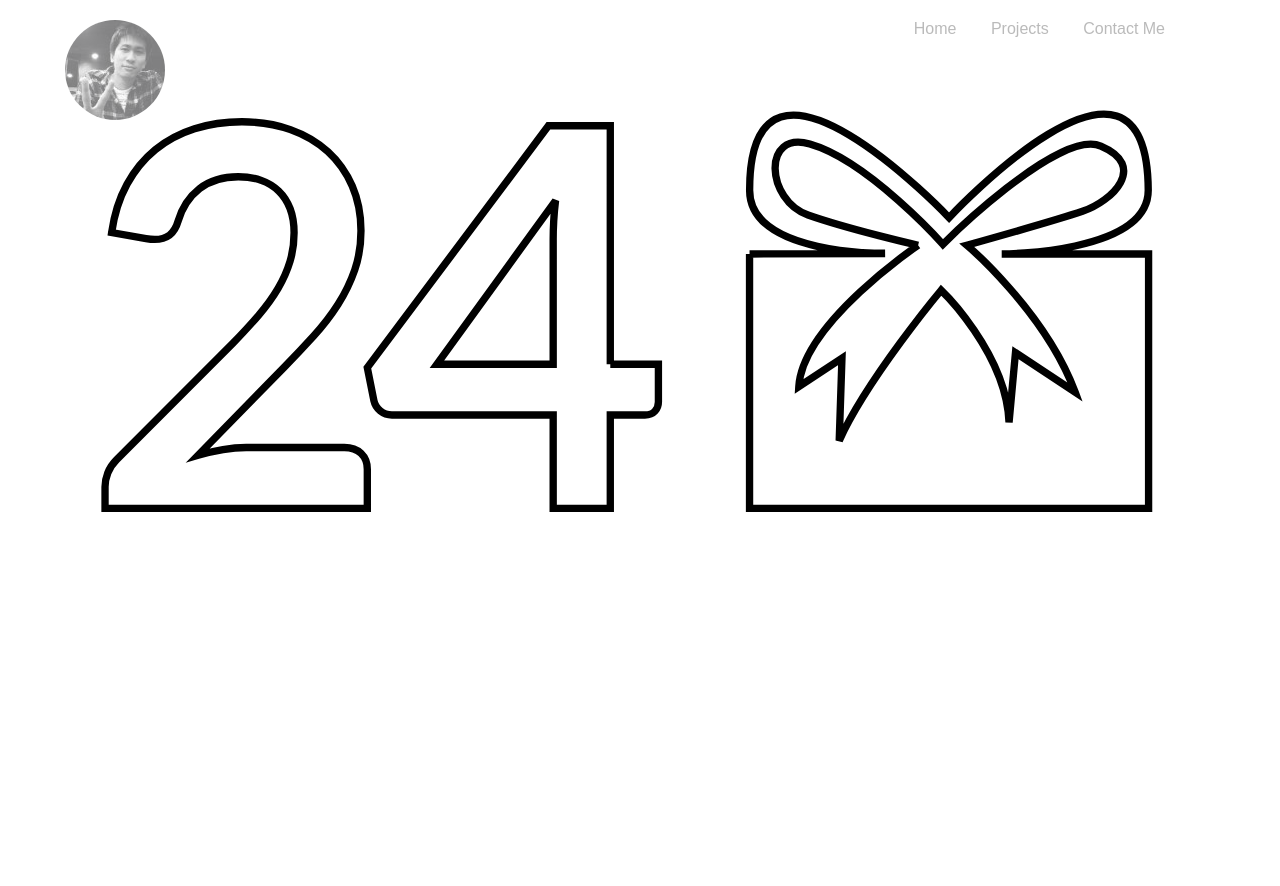
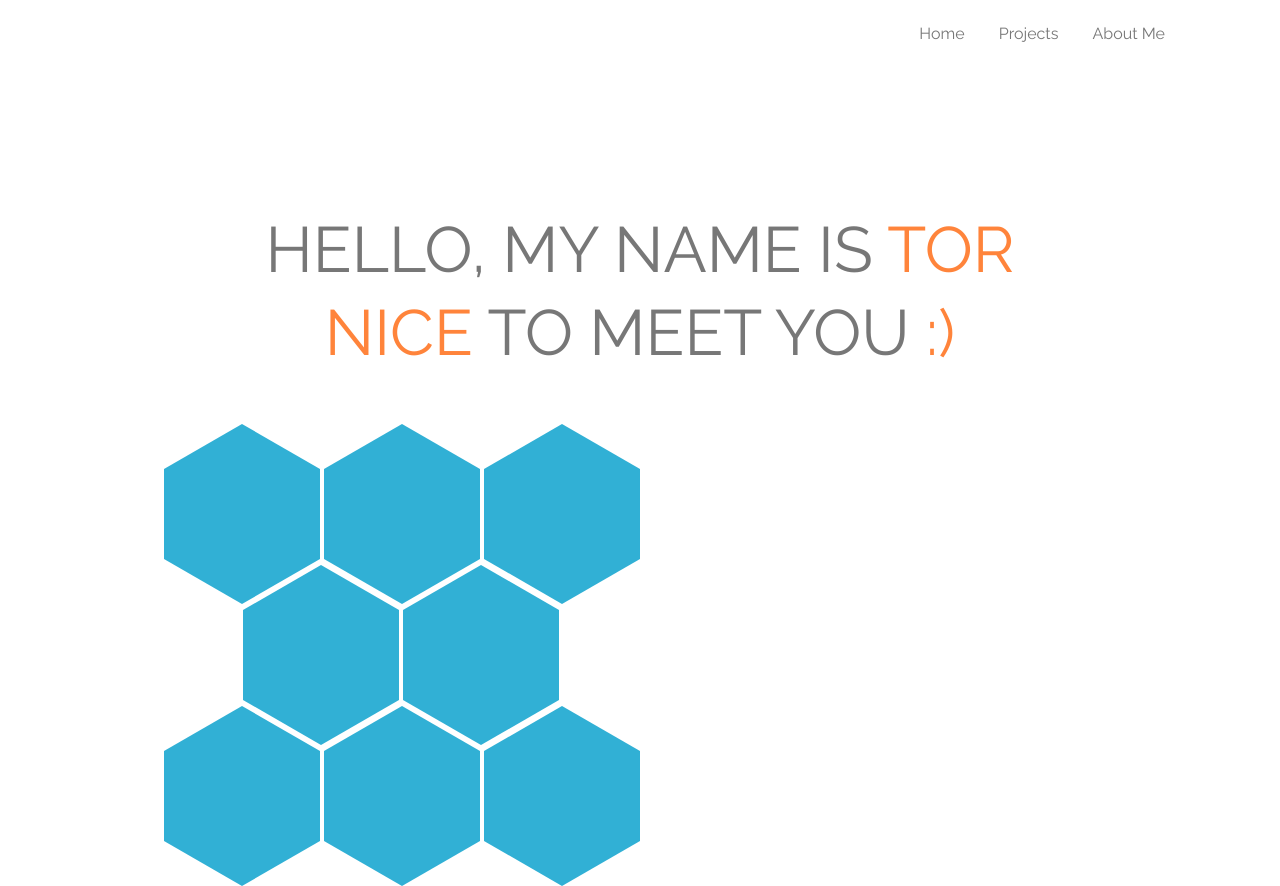
Before and after one commit to ToRIsHere/mysite, a plain HTML site: page templates/tor.html in a window 1280 px wide. Before the commit the page ends 800 px from the top, so only its background shows below. Drawn offline with Linux system fonts and the light colour scheme; a web font is replaced by a local one.

Commit message:
update first page

```diff
--- a/static/css/main.css
+++ b/static/css/main.css
@@ -1,52 +1,33 @@
-
-
+@import url(http://fonts.googleapis.com/css?family=Raleway);
 /* ==========================================================================
    Author's custom styles
    ========================================================================== */
-@font-face {
-	font-family: 'RosarioRegular';
-	src: local('Rosario Regular'), local('Rosario'), url('fonts/Rosario-Regular.ttf') format('truetype');
-    font-weight: normal;
-    font-style: normal;
+body {
+    margin: 0px;
+    font-family: 'Raleway', sans-serif;
+    background-color: #FFFFFF;
 }
 
-@font-face {
-	font-family: 'RosarioBold';
-	src: local('Rosario Regular'), local('Rosario'), url('fonts/Rosario-Regular.ttf') format('truetype');
-    font-weight: bold;
-    font-style: normal;
+.group:after {
+  content: "";
+  clear: both;
 }
 
-@font-face {
-	font-family: 'RosarioItalic';
-	src: local('Rosario Regular'), local('Rosario'), url('fonts/Rosario-Regular.ttf') format('truetype');
-    font-weight: normal;
-    font-style: italic;
-}
-
-html{
-    font-family: 'RosarioRegular', Fallback, sans-serif;
-}
-body {
-    margin: 0px;
-}
 .main_header {
     position: fixed;
     width: 100%;
     height: 70px;
     color: #777777;
     background: #FFFFFF;
-    z-index: 100000; /* <-- a bit dirty, no?*/
+    z-index: 100; /* <-- a bit dirty, no?*/
     padding: 0px;
-    border: 0px;
     margin: 0px;
-    opacity: 50%;
+    border: 10em;
 }
 .main_header ul {
-    padding: 20px 0px;
-    border: 0px;
+    padding-top: 24px;
     margin: 0px;
-    display: inline-block;
+    display: block;
 }
 .main_header ul.right{
     padding-right: 100px;
@@ -56,6 +37,7 @@ body {
     padding-left: 50px;
     float: left;
 }
+
 .main_header li{
     display: inline-block;
     list-style-type: none;
@@ -65,19 +47,156 @@ body {
 
 .main_header li a{
     text-decoration: none;
-    font-size: 16px;
+    font-size: 1em;
     color: #777777;
 }
 
+.container {
+    width: auto;
+    max-width: 960px;
+    margin: 50px auto;
+}
+
 .circular {
+    float: right;
+    display: inline;
 	width: 100px;
 	height: 100px;
 	border-radius: 50px;
 	-webkit-border-radius: 50px;
 	-moz-border-radius: 50px;
+
+    z-index: 500000;
 	background: url('../img/me.jpg') no-repeat;
+
+    -webkit-animation: fade-in 5s;
+    -moz-animation: fade-in 5s;
+}
+
+.center {
+    margin: auto;
+    width: 80%;
 }
 
 .content {
-    padding: 5rem;
+    display: block;
+    position: relative;
+    padding-top: 5em;
+    width: auto;
+    text-align: center;
 }
+
+.content .banner{
+    height: auto;
+    font-size: 4em;
+    font-weight: 100;
+    color: #777777;
+    line-height: 130%;
+    display: inline-block;
+    padding-top: 2em;
+}
+
+@-webkit-keyframes typing {
+    from { width: 0% }
+    to { width: 100% }
+}
+
+@-moz-keyframes typing {
+    from { width: 0% }
+    to { width:100% }
+}
+@-webkit-keyframes typing2 {
+    0%{width: 0%;}
+    50%{width: 0%;}
+    100%{ width: 100%; }
+}
+
+@-moz-keyframes typing2 {
+    0%{width: 0%;}
+    50%{width: 0%;}
+    100%{ width: 100%; }
+}
+
+@-webkit-keyframes fade-in {
+    0%{opacity: 0;}
+    50%{opacity: 0.5;}
+    100%{ opacity: 1; }
+}
+
+@-moz-keyframes fade-in {
+    0%{opacity: 0;}
+    50%{opacity: 0.5;}
+    100%{ opacity: 1; }
+}
+
+@-webkit-keyframes fade-in2 {
+    0%{opacity: 0;}
+    50%{opacity: 0;}
+    75%{opacity: 0.5;}
+    100%{ opacity: 1; }
+}
+
+@-moz-keyframes fade-in2 {
+    0%{opacity: 0;}
+    50%{opacity: 0;}
+    75%{opacity: 0.5;}
+    100%{ opacity: 1; }
+}
+
+.banner .css_typing {
+    width:auto;
+    white-space:nowrap;
+    overflow:hidden;
+
+    -webkit-animation: typing 2s steps(50, end); /* # of steps = # of characters */
+
+    -moz-animation: typing 2s steps(50, end); /* # of steps = # of characters */
+}
+
+.banner .css_typing2 {
+    width:auto;
+    white-space:nowrap;
+    overflow:hidden;
+
+    -webkit-animation: typing2 4s steps(50, end); /* # of steps = # of characters */
+    -moz-animation: typing2 4s steps(50, end); /* # of steps = # of characters */
+}
+
+.banner .css-fade-in {
+    -webkit-animation: fade-in 2s;
+    -moz-animation: fade-in 2s;
+}
+
+.banner .css-fade-in2 {
+    -webkit-animation: fade-in2 4s;
+    -moz-animation: fade-in2 4s;
+}
+
+.hex {
+    float: left;
+    margin-left: 4px;
+    margin-bottom: -39px;
+}
+.hex .top {
+    width: 0;
+    border-bottom: 45px solid #31b0d5;
+    border-left: 78px solid transparent;
+    border-right: 78px solid transparent;
+}
+.hex .middle {
+    width: 156px;
+    height: 90px;
+    background: #31b0d5;
+}
+.hex .bottom {
+    width: 0;
+    border-top: 45px solid #31b0d5;
+    border-left: 78px solid transparent;
+    border-right: 78px solid transparent;
+}
+.hex-row {
+    clear: left;
+}
+.hex-row.even {
+    margin-left: 79px;
+}
--- a/templates/tor.html
+++ b/templates/tor.html
@@ -1,9 +1,4 @@
 <!DOCTYPE html>
-<!--
-To change this license header, choose License Headers in Project Properties.
-To change this template file, choose Tools | Templates
-and open the template in the editor.
--->
 <html>
     <head>
         <title>iToR personal webpage</title>
@@ -14,43 +9,38 @@ and open the template in the editor.
         <script src="../static/js/main.js"></script>
     </head>
     <body>
-        <div class = "main_header">
-            <ul class = "left">
-                <li> <a href="#"> <div class="circular"></div></a> </li>
-            </ul>
+        <div class = "main_header group">
             <ul class = "right">
                 <li> <a href="#"> Home</a> </li>
                 <li> <a href="#"> Projects</a> </li>
-                <li> <a href="#"> Contact Me</a> </li>
+                <li> <a href="profile"> About Me</a> </li>
             </ul>
         </div>
-        <main class="content">
-            <div id="myobj">
-                <svg version="1.1" id="Layer_1" xmlns="http://www.w3.org/2000/svg" xmlns:xlink="http://www.w3.org/1999/xlink" x="0px" y="0px"
-                        viewBox="0 0 152.5 63.5" enable-background="new 0 0 152.5 63.5" xml:space="preserve">
-                    <path id="i0" fill="none" stroke="#000000" d="M22.057,5.69c2.4,0,4.596,0.354,6.588,1.062s3.696,1.71,5.112,3.006
-                            c1.416,1.296,2.52,2.856,3.312,4.68c0.792,1.824,1.188,3.852,1.188,6.084c0,1.92-0.282,3.696-0.846,5.328
-                            c-0.564,1.632-1.32,3.192-2.268,4.68c-0.948,1.488-2.058,2.928-3.33,4.32c-1.272,1.393-2.604,2.808-3.996,4.248L16.081,51.086
-                            c1.152-0.336,2.28-0.594,3.384-0.774c1.104-0.18,2.16-0.27,3.168-0.27h13.356c0.959,0,1.722,0.27,2.286,0.81
-                            c0.563,0.54,0.846,1.254,0.846,2.142v5.328H3.409V55.37c0-0.6,0.126-1.224,0.378-1.872c0.252-0.648,0.654-1.248,1.206-1.8
-                            l15.804-15.84c1.319-1.344,2.502-2.628,3.546-3.852s1.92-2.436,2.628-3.636c0.708-1.2,1.248-2.417,1.62-3.654
-                            c0.372-1.236,0.558-2.538,0.558-3.906c0-1.248-0.18-2.345-0.54-3.294c-0.36-0.948-0.876-1.746-1.548-2.394
-                            c-0.672-0.648-1.47-1.134-2.394-1.458c-0.924-0.324-1.962-0.486-3.114-0.486c-2.136,0-3.894,0.54-5.274,1.62
-                            c-1.38,1.08-2.346,2.532-2.898,4.356c-0.265,0.912-0.661,1.566-1.188,1.962c-0.528,0.396-1.201,0.594-2.016,0.594
-                            c-0.36,0-0.756-0.036-1.188-0.108l-4.68-0.828c0.36-2.496,1.056-4.686,2.088-6.57c1.031-1.884,2.322-3.456,3.87-4.716
-                            c1.548-1.26,3.324-2.208,5.328-2.844C17.599,6.008,19.753,5.69,22.057,5.69z"/>
-                    <path id="i1" fill="none" stroke="#000000" d="M72.205,38.702h6.552v5.148c0,0.48-0.156,0.895-0.468,1.242
-                            c-0.312,0.348-0.769,0.522-1.368,0.522h-4.716v12.708h-7.776V45.614h-21.96c-0.6,0-1.128-0.186-1.584-0.558
-                            c-0.456-0.372-0.744-0.833-0.864-1.386l-0.9-4.5l24.66-32.94h8.424V38.702z M64.429,21.674c0-0.768,0.023-1.596,0.072-2.484
-                            c0.048-0.888,0.132-1.812,0.252-2.772L48.589,38.702h15.84V21.674z"/>
-                    <path id="i2" fill="none" stroke="#000000" d="M91.166,23.69v34.632H145.5V23.69h-20c0,0,20,0,19.952-8.701
-                            c-0.141-25.291-27.119,3.761-27.119,3.761S91.166-10,91.178,14.995c0.004,8.894,18.447,8.63,18.447,8.63L91.166,23.69z"/>
-                    <path id="i3" fill="none" stroke="#000000" d="M114.125,22.5c0,0-15.75,10.625-16.25,19.25l5.875-3.882l-0.375,11.243
-                            c3.75-8.36,13.875-20.485,13.875-20.485s8.875,8.5,9.25,18l0.875-9.5L135.5,42.5c-4.125-11.016-14.75-20-14.75-20
-                            s11.983-3.356,15.75-4.625C140.582,16.5,145.393,11.72,139,9c-5.721-2.434-21.506,13.375-21.506,13.375S107.375,11,99.375,8.712
-                            c-6.565-1.877-5.954,7.663-0.25,9.663S114.125,22.5,114.125,22.5z"/>
-               </svg>
-           </div>
-        </main>
+
+        <div class="content center">
+
+            <div class = "banner group">
+                <div class = "css-fade-in"> HELLO, MY NAME IS <span style="color:#ff843b;">TOR</span> </div>
+                <div class = "css-fade-in2"><span style="color:#ff843b;">NICE</span> TO MEET YOU <span style="color:#ff843b;">:)</span></div>
+            </div>
+        </div>
+        <div class="container">
+            <div>
+                <div class="hex-row">
+                    <div class="hex"><div class="top"></div><div class="middle"></div><div class="bottom"></div></div>
+                    <div class="hex"><div class="top"></div><div class="middle"></div><div class="bottom"></div></div>
+                    <div class="hex"><div class="top"></div><div class="middle"></div><div class="bottom"></div></div>
+                </div>
+                <div class="hex-row even">
+                    <div class="hex"><div class="top"></div><div class="middle"></div><div class="bottom"></div></div>
+                    <div class="hex"><div class="top"></div><div class="middle"></div><div class="bottom"></div></div>
+                </div>
+                <div class="hex-row">
+                    <div class="hex"><div class="top"></div><div class="middle"></div><div class="bottom"></div></div>
+                    <div class="hex"><div class="top"></div><div class="middle"></div><div class="bottom"></div></div>
+                    <div class="hex"><div class="top"></div><div class="middle"></div><div class="bottom"></div></div>
+                </div>
+            </div>
+        </div>
     </body>
 </html>
```
Also changed, not shown: templates/profile.html (added, +13 -0 lines), 1 other file.
